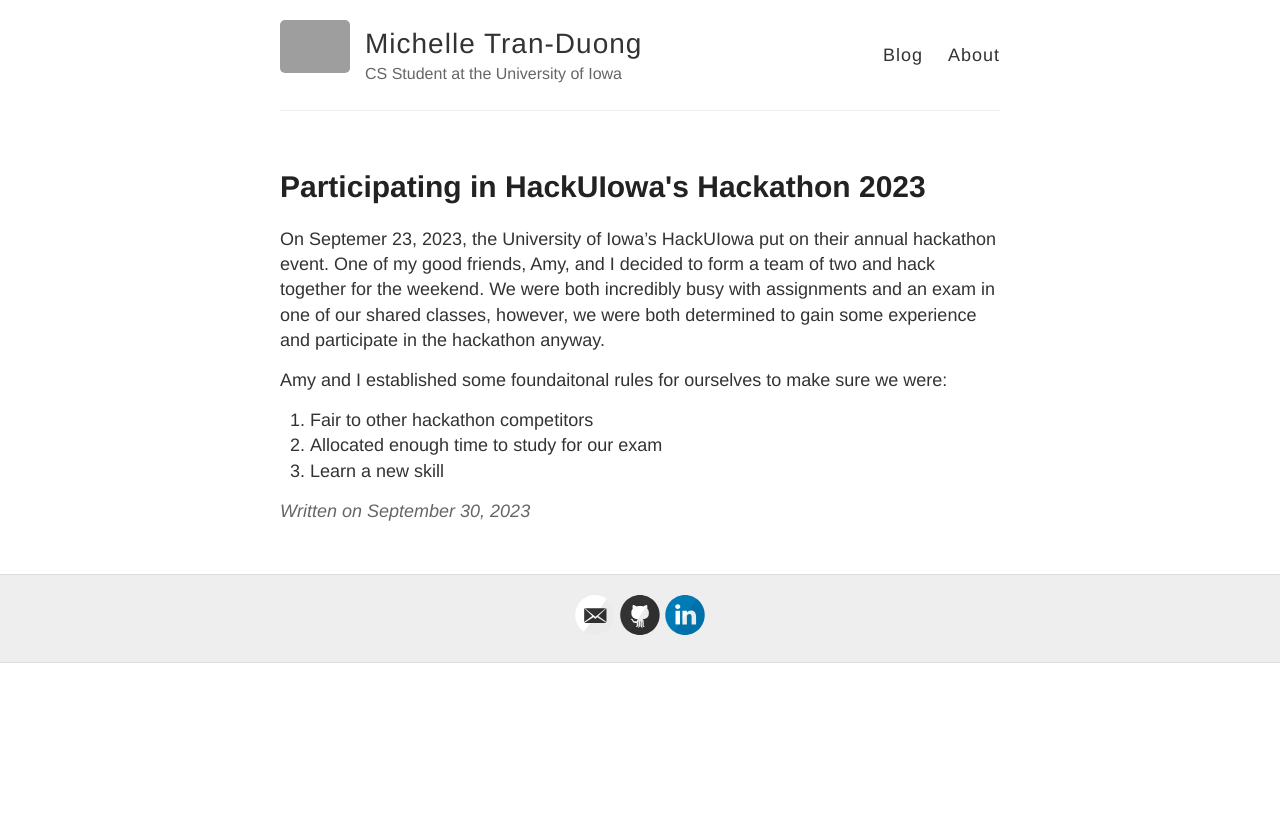
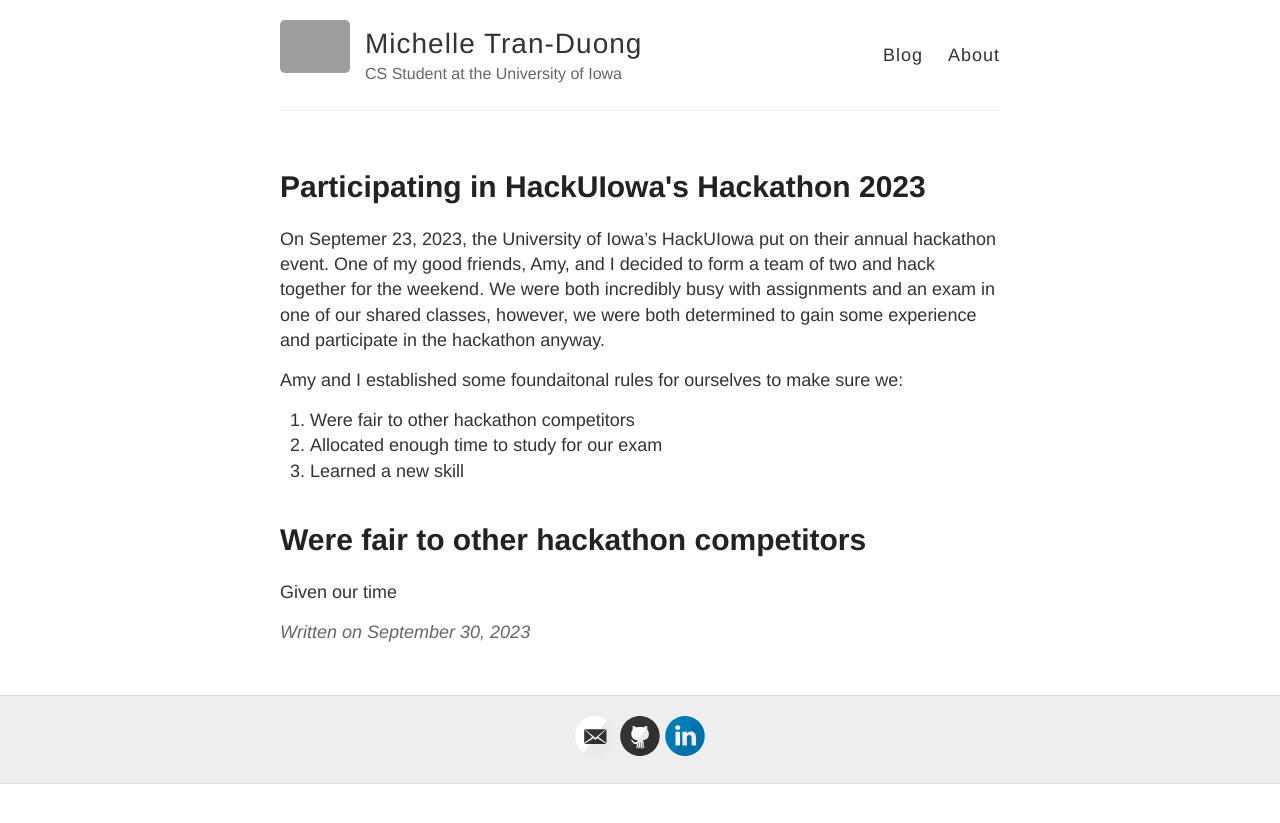
Before and after one commit to mahsheu/mahsheu.github.io, a Jekyll site: the page built from _posts/2023-9-30-HackUIowa-2023.md, in a window 1280 px wide. Shown: the top 823 px of the page. Built offline with Jekyll 4.4.1, drawn with Linux system fonts in a browser that asks for light colours; grey boxes are pictures that could not be loaded.

Commit message:
update pfp

```diff
--- a/_config.yml
+++ b/_config.yml
@@ -9,7 +9,7 @@ name: Michelle Tran-Duong
 description: CS Student at the University of Iowa
 
 # URL of your avatar or profile pic (you could use your GitHub profile pic)
-avatar: https://media.licdn.com/dms/image/D5603AQG3WuSmLJykdQ/profile-displayphoto-shrink_400_400/0/1695582322778?e=1701302400&v=beta&t=5vMsdZyZxBoniAoaRTX3TKKaGwh0LQXTIrxBhhxksB8
+avatar: https://media.licdn.com/dms/image/D5603AQFS1n385Mxthg/profile-displayphoto-shrink_200_200/0/1696378167266?e=1701907200&v=beta&t=UM9_4pB4OFhp-n5kk8fJJtQ66V7EXfpdDQH9TTAQggc
 
 #
 # Flags below are optional
@@ -84,19 +84,3 @@ exclude:
   - LICENSE
   - README.md
   - CNAME
-
-fonts:
-  google_fonts: 'https://fonts.google.com/specimen/Nunito'
-  heading: 'Nunito'
-  base: 'Nunito'
-  monospace: 'Fira Mono'
-  logo: 'Nunito'
-
-colors:
-  primary: '#0d042b'
-  primary_text: '#fdfcf9'
-  background: '#fdfcf9'
-  background_2: '#f7f6ed'
-  background_3: '#faebd7'
-  text: '#0d042b'
-  text_2: '#3b364c'
--- a/_posts/2023-9-30-HackUIowa-2023.md
+++ b/_posts/2023-9-30-HackUIowa-2023.md
@@ -5,7 +5,10 @@ title: Participating in HackUIowa's Hackathon 2023
 
 On Septemer 23, 2023, the University of Iowa's HackUIowa put on their annual hackathon event. One of my good friends, Amy, and I decided to form a team of two and hack together for the weekend. We were both incredibly busy with assignments and an exam in one of our shared classes, however, we were both determined to gain some experience and participate in the hackathon anyway.
 
-Amy and I established some foundaitonal rules for ourselves to make sure we were:
-1. Fair to other hackathon competitors
+Amy and I established some foundaitonal rules for ourselves to make sure we:
+1. Were fair to other hackathon competitors
 2. Allocated enough time to study for our exam
-3. Learn a new skill
+3. Learned a new skill
+
+# Were fair to other hackathon competitors
+Given our time
```
Also changed, not shown: 1 other file.
